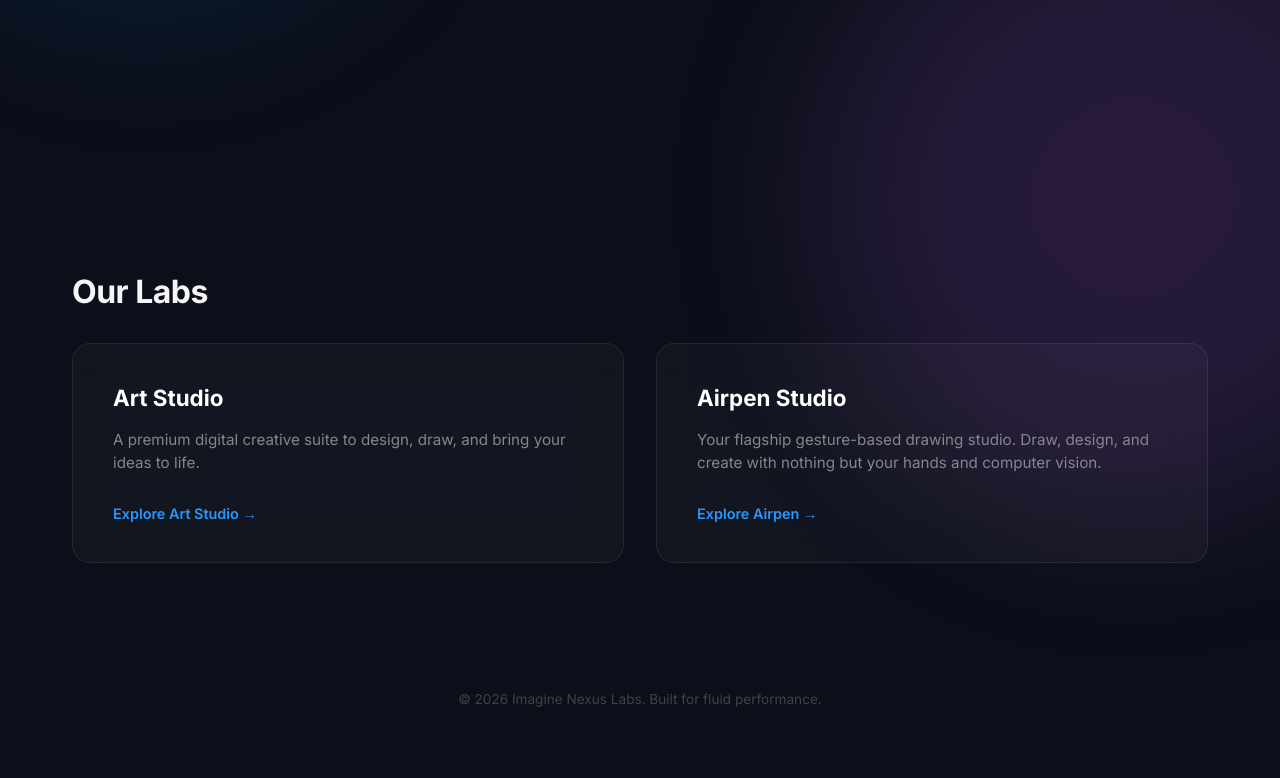
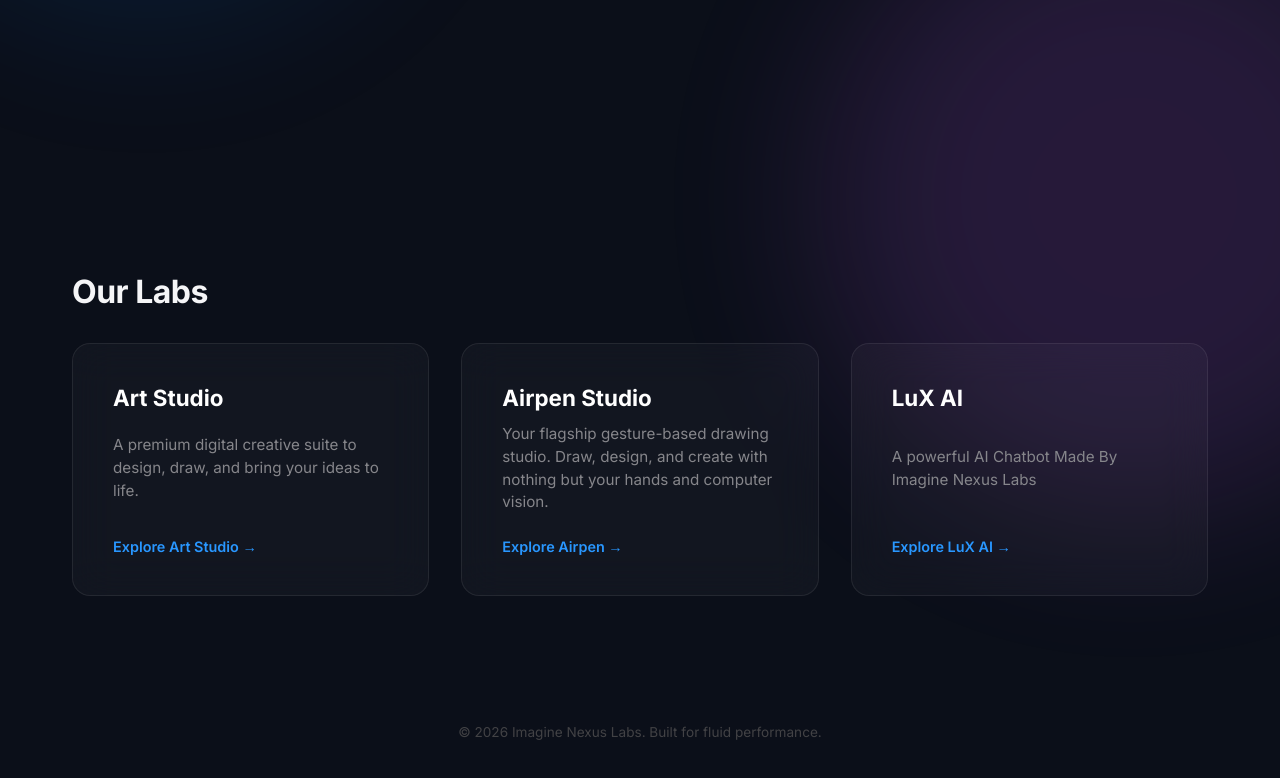
Before and after one commit to imagine-nexus/imagine.nexus.labs, a plain HTML site: page index.html in a window 1280 px wide. Shown: the part 432-1210 px from the top of the page. Drawn offline with Linux system fonts and the light colour scheme.

Commit message:
Update index.html

```diff
--- a/index.html
+++ b/index.html
@@ -44,6 +44,12 @@
                 <a href="https://airpen-studio.netlify.app/" target="_blank" class="card-link">Explore Airpen →</a>
             </div>
 
+            <div class="glass-card">
+                <h3>LuX AI</h3>
+                <p>A powerful AI Chatbot Made By Imagine Nexus Labs</p>
+                <a href="https://lux-ai-june.vercel.app/" target="_blank" class="card-link">Explore LuX AI →</a>
+            </div>
+
         </div>
     </main>
 
```
